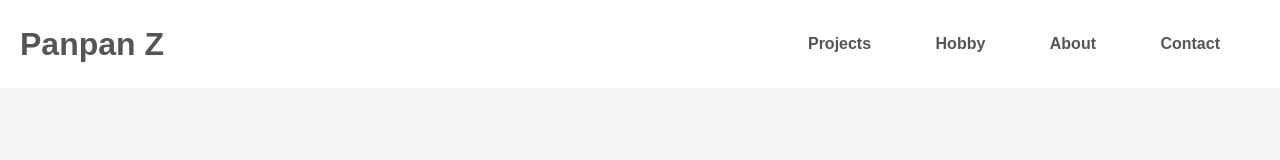
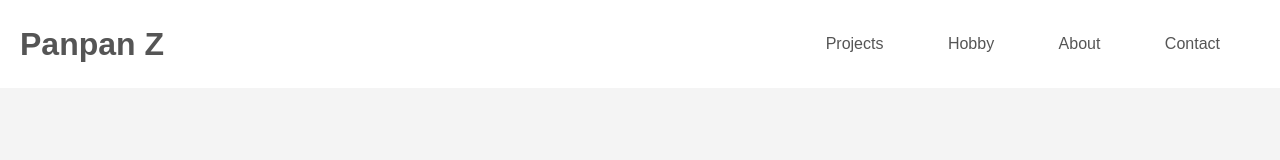
Before and after one commit to nierang/nierang.github.io, a plain HTML site: page index.html in a window 1280 px wide. Drawn offline with Linux system fonts and the light colour scheme.

Commit message:
Update index.html

```diff
--- a/index.html
+++ b/index.html
@@ -6,7 +6,7 @@
     <title>Panpan's Portfolio</title>
     <style>
         body {
-            font-family: 'Arial', sans-serif;
+            font-family: 'Minion Pro', sans-serif;
             margin: 0;
             padding: 0;
             background-color: #f4f4f4;
@@ -36,7 +36,7 @@
             color: #555;
             padding: 10px 20px;
             margin: 0 10px;
-            font-weight: bold;
+            font-weight: nomal;
             display: inline-block;
         }
     </style>
```
